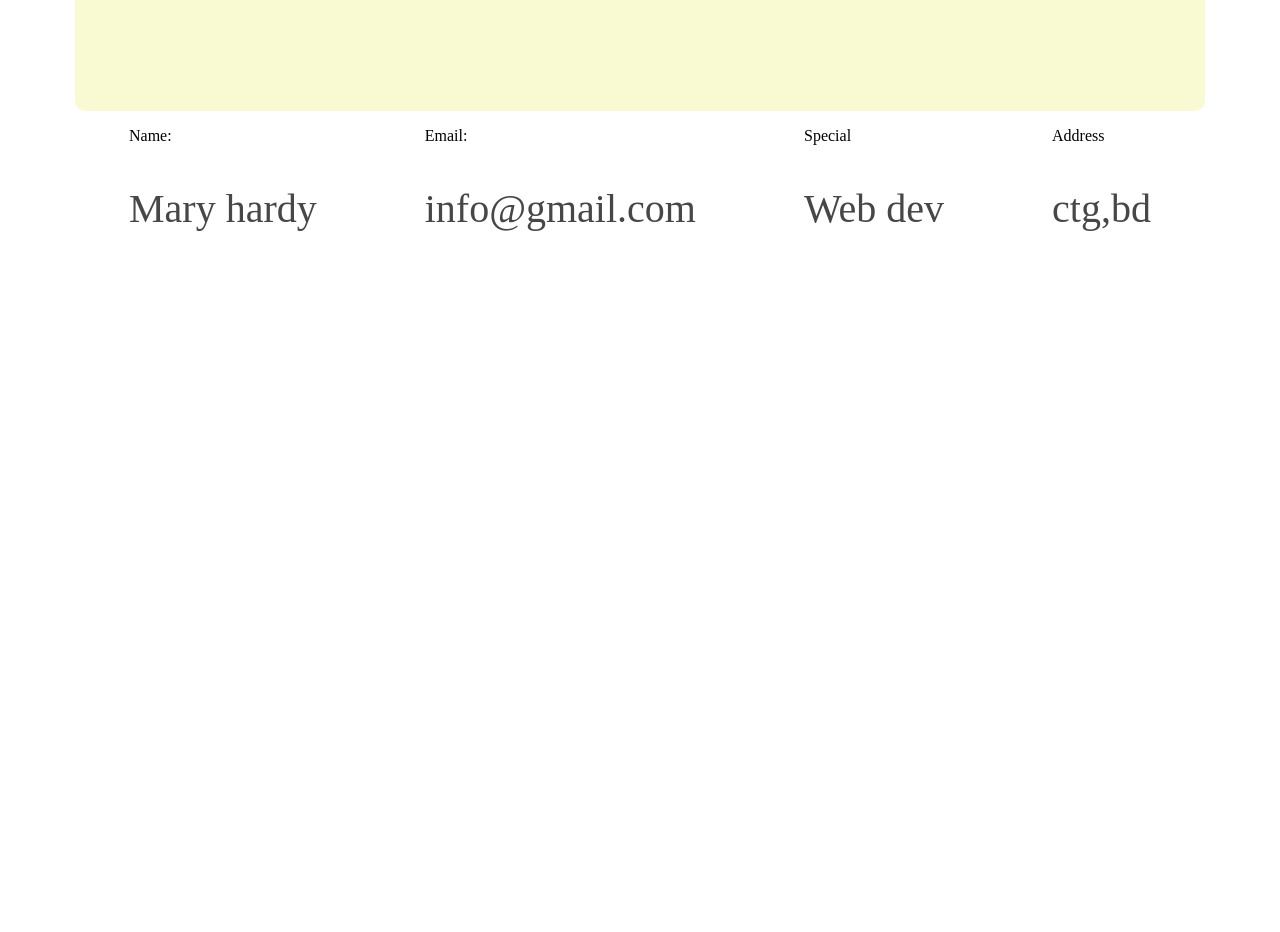
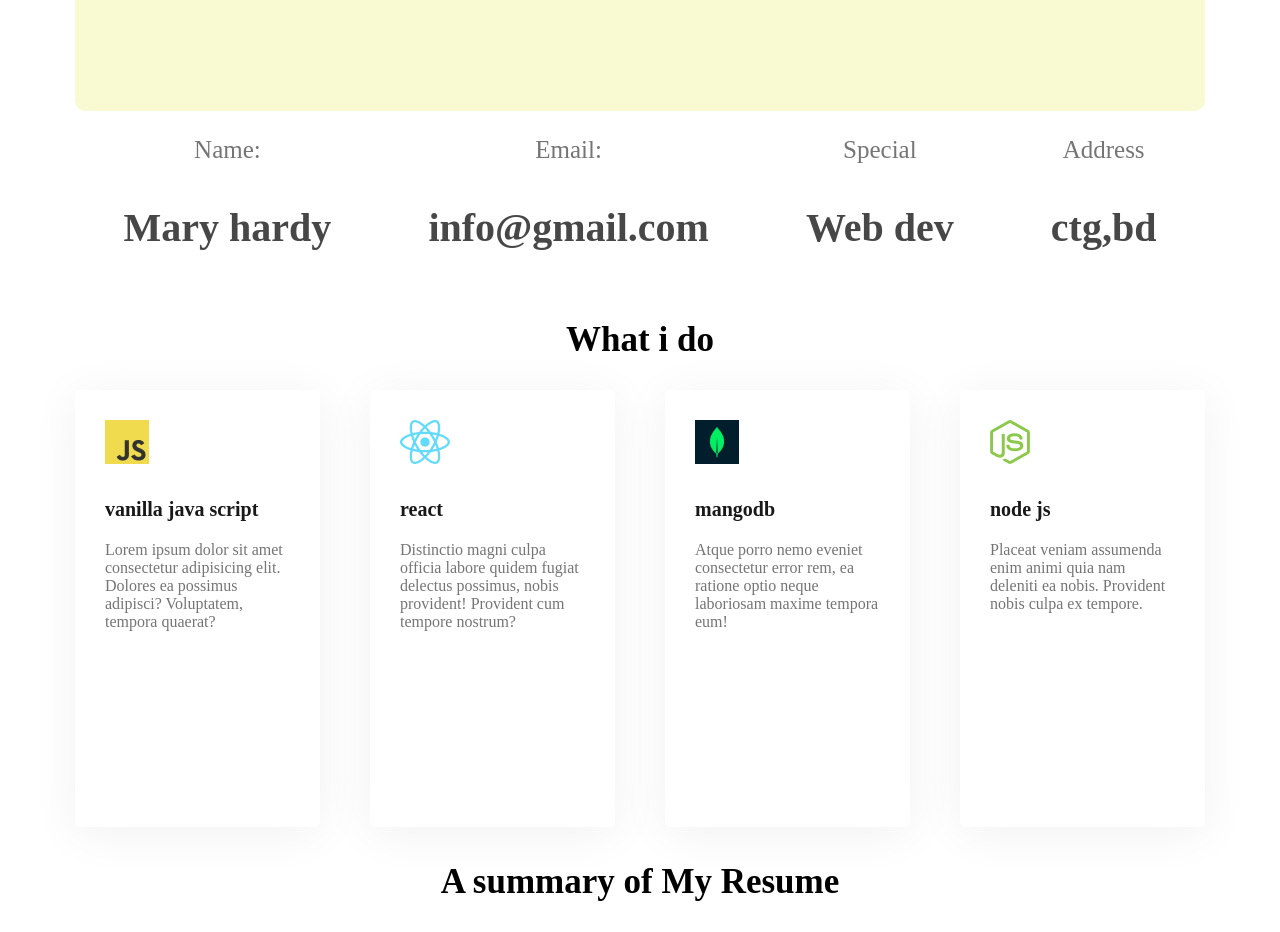
Before and after one commit to Tawsifreza/developer-portfolio, a plain HTML site: page index.html in a window 1280 px wide. Shown: the part 1660-2592 px from the top of the page. Before the commit the page ends 1940 px from the top, so only its background shows below. Drawn offline with Linux system fonts and the light colour scheme.

Commit message:
skill section

```diff
--- a/index.html
+++ b/index.html
@@ -53,6 +53,37 @@
                 <p class="info-description">ctg,bd</p>
             </div>
         </div>
+        <section class="what-i-do">
+            <h2 class="section-title">What i do</h2>
+            <div class="skill-container">
+                <div class="skill">
+                    <img src="images/icons/js.png" alt="">
+                    <p class="skill-title">vanilla java script</p>
+                    <p class="skill-description">Lorem ipsum dolor sit amet consectetur adipisicing elit. Dolores ea possimus adipisci? Voluptatem, tempora quaerat?</p>
+                </div>
+                <div class="skill">
+                    <img src="images/icons/react.png" alt="">
+                    <p class="skill-title">react</p>
+                    <p class="skill-description">Distinctio magni culpa officia labore quidem fugiat delectus possimus, nobis provident! Provident cum tempore nostrum?</p>
+                </div>
+                <div class="skill">
+                    <img src="images/icons/mongo.png" alt="">
+                    <p class="skill-title">mangodb</p>
+                    <p class="skill-description">Atque porro nemo eveniet consectetur error rem, ea ratione optio neque laboriosam maxime tempora eum!</p>
+                </div>
+                <div class="skill">
+                    <img src="images/icons/nodejs.png" alt="">
+                    <p class="skill-title">node js</p>
+                    <p class="skill-description">Placeat veniam assumenda enim animi quia nam deleniti ea nobis. Provident nobis culpa ex tempore.</p>
+                </div>
+            </div>
+        </section>
+        <section>
+            <h3 class="section-title">A summary of My Resume</h3>
+            <div class="resume-contain">
+                <div></div>
+            </div>
+        </section>
     </main>
     <footer></footer>
 
--- a/styles/portfolio.css
+++ b/styles/portfolio.css
@@ -106,16 +106,39 @@ main {
 .about-info-container{
     display: flex;
     justify-content: space-around;
-
 }
-.about .info-title{
+.info-title{
     font-weight: 400;
 font-size: 25px;
 color: #757575;
-
+text-align: center;
 }
 .info-description{
-    ont-weight: 700;
+   font-weight: 700;
 font-size: 40px;
 color: #474747;
 }
+.skill-container{
+    display: flex;
+    gap: 50px;
+}
+.skill{
+    background: #FFFFFF;
+box-shadow: 0px 6px 50px rgba(0, 0, 0, 0.06);
+border-radius: 5px;
+width: 267px;
+height: 377px;
+padding: 30px;
+}
+.skill-description{
+    font-weight: 400;
+font-size: 16px;
+color: #757575;
+}
+.skill-title{
+    font-weight: 700;
+font-size: 20px;
+color: #181818;
+margin-top: 30px;
+margin-bottom: 20px;
+}
```
